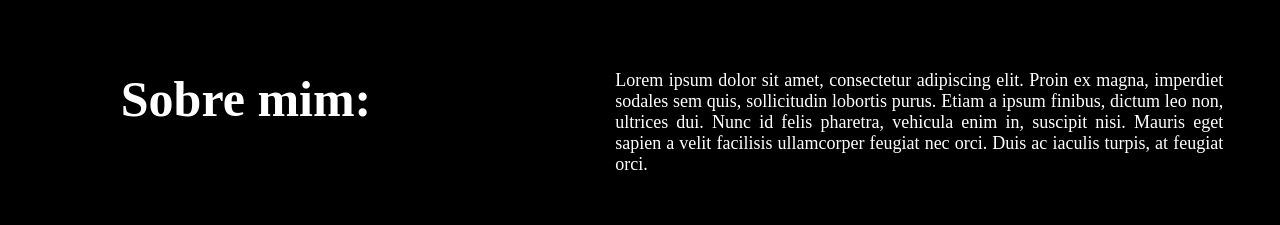
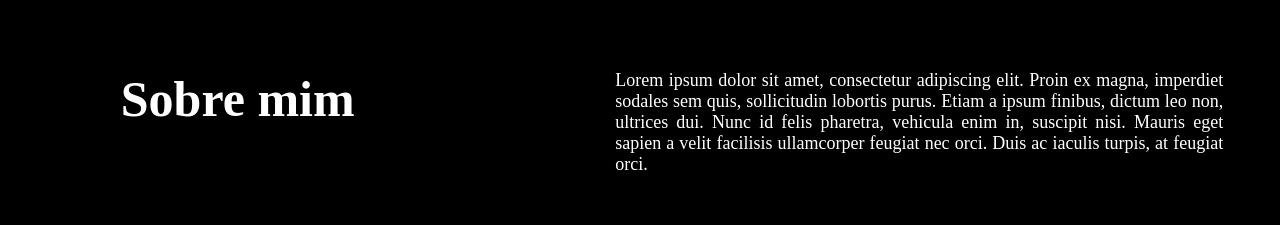
Before and after one commit to Kenzie-Academy-Brasil-Developers/Kenzie-Academy-Brasil-Developers-m3-s1-entrega-portfolio-template-EduardoWiezel0801, a React (Vite) app: page / in a window 1280 px wide. Shown: the part 408-633 px from the top of the page. Built offline with nearby package versions, Linux system fonts and the light colour scheme.

Commit message:
"correção"

```diff
--- a/src/compnents/sections/AboutMeSection/index.jsx
+++ b/src/compnents/sections/AboutMeSection/index.jsx
@@ -5,7 +5,7 @@ export const AboutMeSection = () => {
 
     return(
         <section className={styles.aboutMe}>
-            <h1 className={styles.aboutTitle}>Sobre mim:</h1>
+            <h1 className={styles.aboutTitle}>Sobre mim</h1>
             <p className={styles.aboutP}>Lorem ipsum dolor sit amet, consectetur adipiscing elit. Proin ex magna, imperdiet sodales sem quis, sollicitudin lobortis purus. Etiam a ipsum finibus, dictum leo non, ultrices dui. Nunc id felis pharetra, vehicula enim in, suscipit nisi. Mauris eget sapien a velit facilisis ullamcorper feugiat nec orci. Duis ac iaculis turpis, at feugiat orci.</p>
         </section>
     )
```
